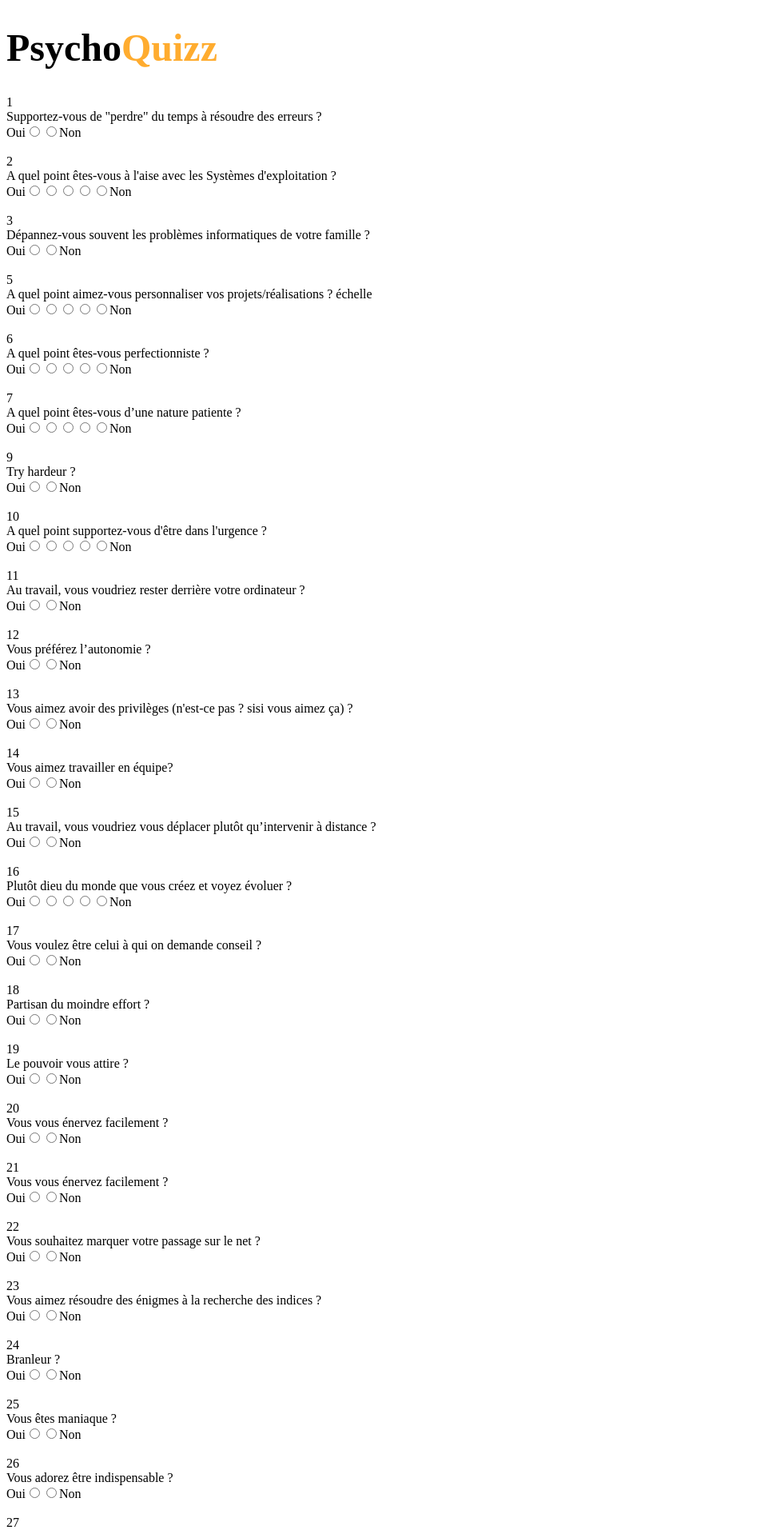
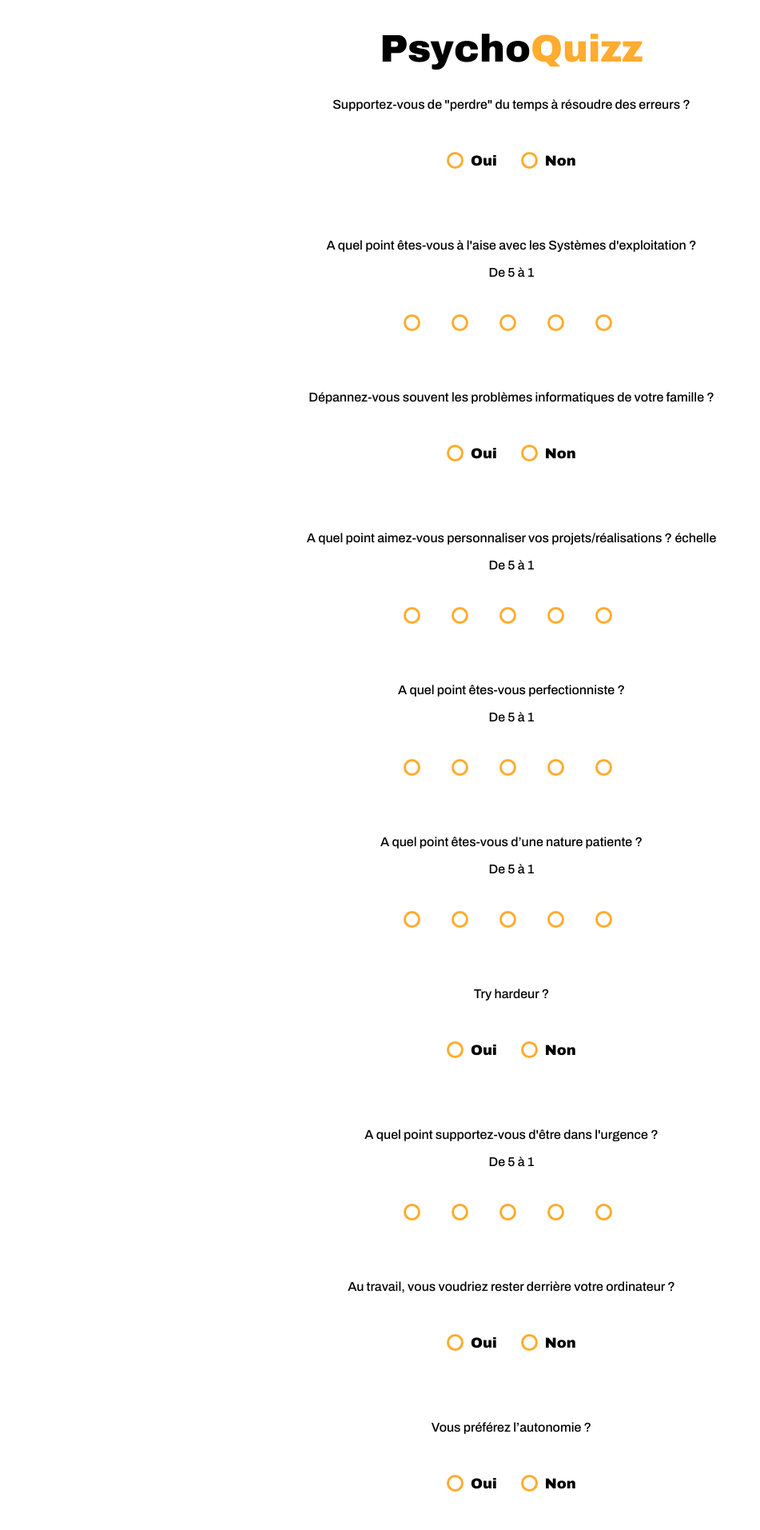
Before and after one commit to PierreThio/AP-RISSER, a PHP site: page /questionnaire.php in a window 1280 px wide. Shown: the top 1913 px of the page at 80% size, without its empty margins (0-951 px from the left). Run offline with PHP 8.4, Linux system fonts and the light colour scheme; data comes from the database, SQL or seed files in the repository.

Commit message:
css main/quest/sonde
Ajout du CSS
Quelques petits changements sur
questionnaire.php
sonde.php

```diff
--- a/assets/css/form.scss
+++ b/assets/css/index.css
@@ -1,62 +1,53 @@
-
+@charset "UTF-8";
 body {
-  font-family: 'Archivo', sans-serif;
+  font-family: "Archivo", sans-serif;
 }
-
-
 
 /****
 *
 * BODY
 *
 ****/
-
-// SECTION
-
-.section-1{
+.section-1 {
   display: flex;
   flex-wrap: wrap; /* Permettre aux éléments de se plier sur plusieurs lignes */
   flex-direction: column; /* Centrer les éléments sur plusieurs lignes */
   justify-content: center;
   align-items: center;
-  height: 100vh; // Donner hauteur a la section
+  height: 100vh;
 }
 
 #main-title {
   font-size: 5vw;
   text-align: center;
+  -moz-user-select: none;
        user-select: none;
-  -webkit-user-select: none; //Idem fonction
+  -webkit-user-select: none;
 }
 
-.title-part2{
+.title-part2 {
   color: #FFAC2F;
 }
 
-
-.picture1{
+.picture1 {
   max-width: 100%;
   height: 85%;
+  -o-object-fit: cover;
      object-fit: cover;
   position: absolute;
   bottom: 40%;
   right: 60%;
-
 }
 
-.picture2{
+.picture2 {
   max-width: 100%;
   height: 30%;
+  -o-object-fit: contain;
      object-fit: contain;
   position: absolute;
   top: 65%;
   left: 70%;
-
-
 }
-
-
-
 
 .button-start {
   background-color: #FFAC2F;
@@ -68,21 +59,18 @@ body {
   cursor: pointer;
   box-shadow: 0px 3px 5px rgba(0, 0, 0, 0.2);
   transition: all 0.2s ease-in-out;
-
-
-
-  &:hover {
+}
+.button-start:hover {
   box-shadow: 0px 5px 10px rgba(5, 0, 0, 0.2);
   transform: translateY(-2px);
 }
-}
 
-button.button-start{
-  color : white;
+button.button-start {
+  color: white;
   font-weight: bold;
 }
 
-#phrase-accroche{
+#phrase-accroche {
   font-size: 1.1vw;
 }
 
@@ -90,32 +78,25 @@ button.button-start{
   padding-right: 2vw;
 }
 
-
-
-
 @media (max-width: 767px) {
   #main-title {
     font-size: 40px;
   }
-
   .button-start {
     font-size: 12px;
     padding: 12px 24px;
     border-radius: 20px;
   }
-
-  #phrase-accroche{
+  #phrase-accroche {
     font-size: 12px;
   }
 }
-
-
 @media only screen and (max-width: 768px) {
   .picture2 {
     width: 40%;
     left: 10px;
   }
   .picture1 {
-    width:100%;
+    width: 100%;
   }
-}
+}/*# sourceMappingURL=index.css.map */
--- /dev/null
+++ b/assets/css/main.css
@@ -0,0 +1,105 @@
+@import url('https://fonts.googleapis.com/css2?family=Archivo+Black&family=Archivo:wght@500&display=swap');
+@import url('https://fonts.googleapis.com/css2?family=Archivo+Black&family=Archivo:wght@500;900&display=swap'); /* font-family: 'Archivo', sans-serif; */
+
+.titre{
+    text-align: center;
+}
+.titre1{
+    color: #000000;
+}
+.titre2{
+    color: #FFAC2F;
+}
+
+h1 {
+    font-size: 3rem;
+    font-family: "Archivo", sans-serif;
+    text-align: center;
+}
+
+.body {
+    font-family: "Archivo", sans-serif;
+    font-size: 16px;
+    display: flex;
+    align-items: center;
+    justify-content: center;
+    height: 100vh;
+    background-color: #ffffff;
+}
+
+.form {
+    justify-content: center;
+    align-items: center;
+    text-align: center;
+    font-family: "Archivo", sans-serif;
+    font-size: 16px;
+}
+
+.button {
+    background-color: #FFAC2F;
+    color: black;
+    font-size: 1.5vw;
+    padding: 1.2vw 2.4vw;
+    border: none;
+    border-radius: 2vw;
+    cursor: pointer;
+    box-shadow: 0px 3px 5px rgba(0, 0, 0, 0.2);
+    transition: all 0.2s ease-in-out;
+}
+.button:hover {
+    box-shadow: 0px 5px 10px rgba(5, 0, 0, 0.2);
+    transform: translateY(-2px);
+}
+
+button.button {
+    color: white;
+    font-weight: bold;
+}
+
+
+.radio {
+    font-size: large;
+    font-weight: bolder;
+    text-transform: capitalize;
+    display: inline-block;
+    vertical-align: middle;
+    color: #000000;
+    position: relative;
+    padding-left: 30px;
+}
+
+.radio + .radio {
+    margin-left: 30px;
+}
+.radio input[type="radio"]{
+    display: none;
+}
+
+.radio span{
+    height: 15px;
+    width: 15px;
+    border-radius: 50%;
+    border: 3px solid #FFAC2F;
+    display: block;
+    position: absolute;
+    left: 0;
+    top: -1px;
+}
+
+.radio span:after{
+    content: "";
+    height: 9px;
+    width: 9px;
+    background-color: #FFAC2F;
+    display: block;
+    position: absolute;
+    left: 50%;
+    top: 50%;
+    transform: translate(-50%,-50%) scale(0);
+    border-radius: 50%;
+    transition: 300ms ease-in-out 0s;
+}
+
+.radio input[type="radio"]:checked ~ span::after{
+    transform: translate(-50%,-50%) scale(1);
+}
--- a/assets/css/questionnaire.css
+++ b/assets/css/questionnaire.css
@@ -1,13 +1,36 @@
-@import url("https://fonts.googleapis.com/css2?family=Archivo:wght@500&display=swap");
+@charset "UTF-8";
 @import url("https://fonts.googleapis.com/css2?family=Archivo:wght@900&display=swap");
-h1 {
-  font-size: 3rem;
+
+
+
+
+.test {
+  border-style: solid;
+  border:20px
+
 }
 
-.body {
+div {
+  margin-top: 35px;
+  margin-bottom: 35px;
+
+}
+
+.form-control {
+  font-family: system-ui, sans-serif;
+  font-size: 2rem;
+  font-weight: bold;
+  line-height: 1.1;
+  display: grid;
+  grid-template-columns: 1em auto;
+  gap: 0.5em;
+}
+
+
+.form {
+  justify-content: center;
+  align-items: center;
+  text-align: center;
   font-family: "Archivo", sans-serif;
   font-size: 16px;
 }
-.body__title {
-  color: #FFAC2F;
-}/*# sourceMappingURL=questionnaire.css.map */
--- a/assets/css/questionnaire.scss
+++ /dev/null
@@ -1,17 +0,0 @@
-@import url('https://fonts.googleapis.com/css2?family=Archivo:wght@500&display=swap');
-@import url('https://fonts.googleapis.com/css2?family=Archivo:wght@900&display=swap');
-
-h1{
-    font-size: 3rem;
-    font-family: ;
-}
-.body{
-    font-size: 16px;
-    &__title{
-        color: #FFAC2F;
-        font-family: 'Archivo', sans-serif;
-    }
-    &__form{
-
-    }
-}
--- /dev/null
+++ b/assets/css/sonde.css
@@ -0,0 +1,2 @@
+@import url('https://fonts.googleapis.com/css2?family=Archivo+Black&family=Archivo:wght@500&display=swap');
+@import url('https://fonts.googleapis.com/css2?family=Archivo+Black&family=Archivo:wght@500;900&display=swap'); /* font-family: 'Archivo', sans-serif; */
--- a/questionnaire.php
+++ b/questionnaire.php
@@ -11,50 +11,74 @@ $questions = getQuestions();
     <meta charset="UTF-8">
     <meta http-equiv="X-UA-Compatible" content="IE=edge">
     <meta name="viewport" content="width=device-width, initial-scale=1.0">
+    <link rel="stylesheet" href="assets/css/main.css">
     <link rel="stylesheet" href="assets/css/questionnaire.css">
-    <title>PsychoQuizz</title>
+    <link rel="icon" type="image/jpg" href="assets/picture/picture-icon.png">
+    <title>Questionnaire</title>
 </head>
 
 <body>
-    <h1>Psycho<span class="body__title">Quizz</span></h1>
-    <form action="<?php createResults(); ?>" method="POST">
+    <div class="titre">
+        <h1 class="titre1">Psycho<span class="titre2">Quizz</span></h1>
+    </div>
+    <form class="form" action="<?php createResults(); ?>" method="POST">
         <?php
         foreach ($questions as $question) {
             if ($question->IDTYPEQUESTION == 1) {
                 echo "<div>";
-                echo "<label>";
-                echo $question->IDQUESTION;
-                echo "<br>";
+                echo "<label class = 'text'>";
                 echo $question->LIBELLE;
                 echo "</label>";
                 echo "<br>";
-                echo "Oui";
+                echo "<br>";
+                echo "<div> <label class = 'radio'>";
+                echo "Oui ";
                 echo "<input type='radio' value='1' name='" . $question->IDQUESTION . "' required>";
+                echo "<span></span>";
+                echo "</label>";
+                echo "<label class = 'radio'>";
                 echo "<input type='radio' value='2' name='" . $question->IDQUESTION . "' required>";
-                echo "Non";
+                echo " Non";
+                echo "<span></span>";
+                echo "</label>";
+                echo "</div>";
                 echo "</div>";
             }
             if ($question->IDTYPEQUESTION == 2) {
                 echo "<div>";
-                echo "<label>";
-                echo $question->IDQUESTION;
-                echo "<br>";
+                echo "<label class ='text'>";
                 echo $question->LIBELLE;
                 echo "</label>";
                 echo "<br>";
-                echo "Oui";
+                echo "<br>";
+                echo "De 5 à 1";
+                echo "<div> <label class = 'radio'>";
                 echo "<input type='radio' value='5' name='" . $question->IDQUESTION . "' required>";
+                echo "<span></span>";
+                echo "</label>";
+                echo "<label class = 'radio'>";
                 echo "<input type='radio' value='4' name='" . $question->IDQUESTION . "' required>";
+                echo "<span></span>";
+                echo "</label>";
+                echo "<label class = 'radio'>";
                 echo "<input type='radio' value='3' name='" . $question->IDQUESTION . "' required>";
+                echo "<span></span>";
+                echo "</label>";
+                echo "<label class = 'radio'>";
                 echo "<input type='radio' value='2' name='" . $question->IDQUESTION . "' required>";
+                echo "<span></span>";
+                echo "</label>";
+                echo "<label class = 'radio'>";
                 echo "<input type='radio' value='1' name='" . $question->IDQUESTION . "' required>";
-                echo "Non";
+                echo "<span></span>";
+                echo "</label>";
+                echo "</div>";
                 echo "</div>";
             }
             echo "<br>";
         }
         ?>
-        <button type="submit" name="submit">Résultats</button>
+        <button class ="button" type="submit" name="submit">Résultats</button>
     </form>
 </body>
 
```
Also changed, not shown: assets/css/form.css (deleted, +0 -102 lines), back-end/sonde.php (added, +20 -0 lines), formulaire.php (deleted, +0 -38 lines), index.php (+5 -2 lines), sonde.php (added, +47 -0 lines), 3 other files. Lines whose indentation alone changed are shown as unchanged.
